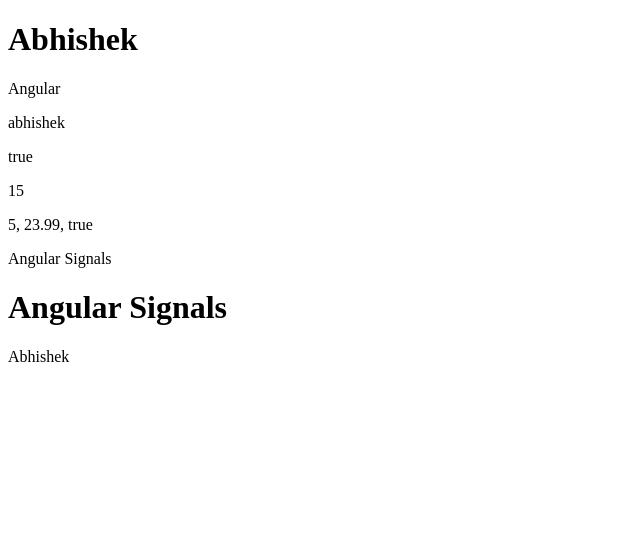
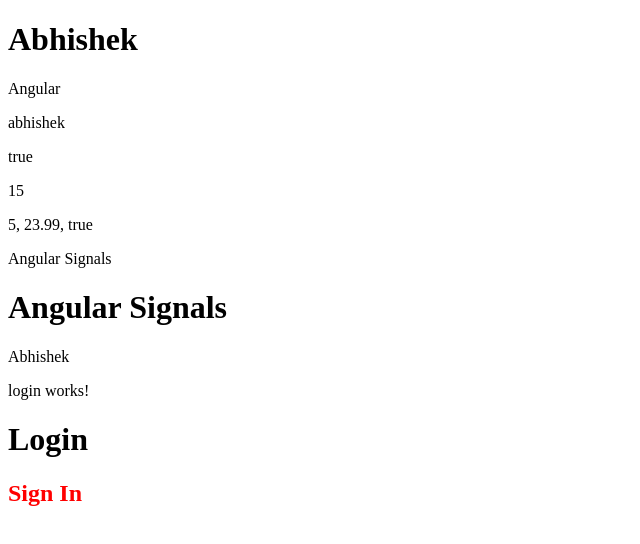
Before and after one commit to abhishek0903200/Angular, an Angular app: page / in a window 1280 px wide. Shown: the top 544 px of the page, without its empty margins (0-640 px from the left). Built offline with nearby package versions, Linux system fonts and the light colour scheme.

Commit message:
adding sign features

```diff
--- a/src/app/app.html
+++ b/src/app/app.html
@@ -9,3 +9,7 @@
 <p>{{title()}}</p>
 <h1>{{title()}}</h1>
 <p>{{getUser()}}</p>
+
+<app-login></app-login>
+
+<app-signin></app-signin>
--- a/src/app/app.ts
+++ b/src/app/app.ts
@@ -1,9 +1,11 @@
 import { Component, signal } from '@angular/core';
 import { RouterOutlet } from '@angular/router';
+import { Login } from './login/login';
+import { SignInComponent } from './signin/sigin';
 
 @Component({
   selector: 'app-root',
-  imports: [RouterOutlet],
+  imports: [Login, SignInComponent],
   templateUrl: './app.html',
   styleUrl: './app.css'
 })
--- /dev/null
+++ b/src/app/login/login.html
@@ -0,0 +1,2 @@
+<p>login works!</p>
+<h1>{{title}}</h1>
--- /dev/null
+++ b/src/app/login/login.ts
@@ -0,0 +1,11 @@
+import { Component } from '@angular/core';
+
+@Component({
+  selector: 'app-login',
+  imports: [],
+  templateUrl: './login.html',
+  styleUrl: './login.css',
+})
+export class Login {
+  title = 'Login';
+}
--- /dev/null
+++ b/src/app/signin/sigin.ts
@@ -0,0 +1,14 @@
+import { Component } from "@angular/core";
+
+@Component({
+    selector: 'app-signin',
+    template: `<h2>Sign In</h2>`,
+    styles: [`
+        h2{
+        color: red;}`]
+})
+
+export class SignInComponent {
+    title = 'Sign In';
+
+}
```
Also changed, not shown: src/app/login/login.css (added), 1 other file (tests, documents, lock files or other folders).
